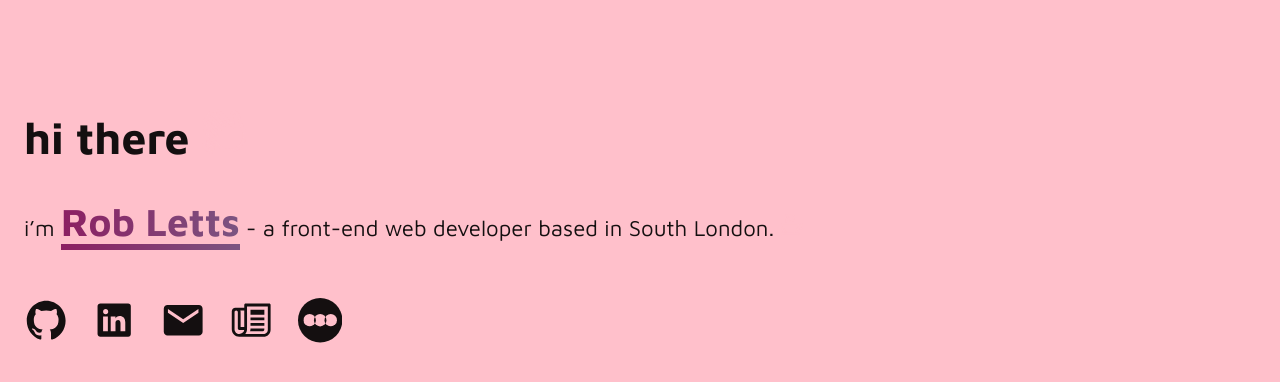
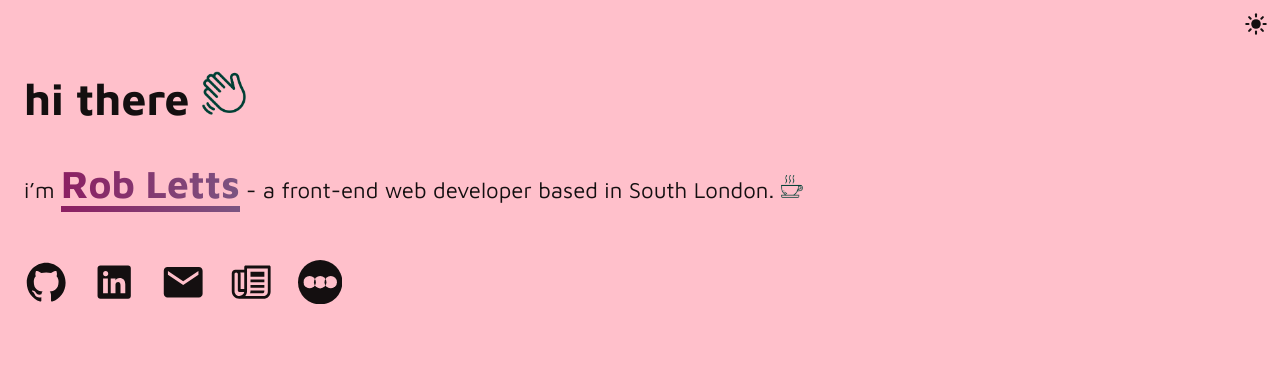
Before and after one commit to rob-letts/personal-site, a Nuxt app: page / in a window 1280 px wide. Shown: the top 382 px of the page. Built offline with nearby package versions, Linux system fonts and the light colour scheme.

Commit message:
feat: shared theme logic extracted to composable

```diff
--- a/components/SiteHeader.vue
+++ b/components/SiteHeader.vue
@@ -1,8 +1,18 @@
+<script setup lang="ts">
+import { useThemeStore } from "../composables/useThemeStore";
+const themeStore = useThemeStore();
+</script>
+
 <template>
 	<header>
 		<h1>
 			hi there
-			<img class="emoji" src="/logo-wave.png" alt="a waving hand emoji" />
+			<img
+				:class="{ invert: !themeStore.darkTheme }"
+				class="emoji"
+				src="/logo-wave.png"
+				alt="a waving hand emoji"
+			/>
 		</h1>
 
 		<p>
@@ -13,6 +23,7 @@
 				South London.
 				<img
 					class="emoji"
+					:class="{ invert: !themeStore.darkTheme }"
 					src="/logo-coffee.png"
 					alt="a coffee cup emoji"
 				/>
--- a/components/ThemeToggle.vue
+++ b/components/ThemeToggle.vue
@@ -1,42 +1,25 @@
 <script setup lang="ts">
-const darkThemeActive = ref<null | boolean>(null);
+import { useThemeStore } from "../composables/useThemeStore";
+const themeStore = useThemeStore();
+
 onMounted(() => {
-	const previousSetting = localStorage.getItem("darkThemeActive");
-
-	if (previousSetting) {
-		darkThemeActive.value = JSON.parse(previousSetting);
-		document.documentElement.classList.add(
-			darkThemeActive.value ? "darkTheme" : "lightTheme"
-		);
-	} else {
-		darkThemeActive.value = window?.matchMedia(
-			"(prefers-color-scheme: dark)"
-		).matches;
-	}
+	themeStore.initialiseTheme();
 });
-
-function toggleTheme() {
-	darkThemeActive.value = !darkThemeActive.value;
-}
-
-function saveThemePreference() {
-	toggleTheme();
-	localStorage.setItem(
-		"darkThemeActive",
-		JSON.stringify(darkThemeActive.value)
-	);
-	document.documentElement.classList.remove(
-		...document.documentElement.classList
-	);
-	document.documentElement.classList.add(
-		darkThemeActive.value ? "darkTheme" : "lightTheme"
-	);
-}
 </script>
 
 <template>
-	<button @click="saveThemePreference" class="theme-btn">
-		<SVGMoon v-if="darkThemeActive" />
+	<button @click="themeStore.setTheme">
+		<SVGMoon v-if="themeStore.darkTheme" />
 		<SVGSun v-else />
 	</button>
 </template>
+
+<style scoped>
+button {
+	width: 2rem;
+	position: fixed;
+	top: 1rem;
+	right: 1rem;
+	fill: var(--textColor);
+}
+</style>
--- /dev/null
+++ b/composables/useThemeStore.ts
@@ -0,0 +1,28 @@
+export function useThemeStore() {
+	return themeStore;
+}
+
+const themeStore = reactive({
+	darkTheme: <null | boolean>null,
+	setTheme() {
+		this.darkTheme = !this.darkTheme;
+		localStorage.setItem("darkThemeActive", JSON.stringify(this.darkTheme));
+		this.applyTheme();
+	},
+	initialiseTheme() {
+		const previousSetting = localStorage.getItem("darkThemeActive");
+		if (previousSetting) {
+			this.darkTheme = JSON.parse(previousSetting);
+			this.applyTheme();
+		} else {
+			this.darkTheme = window?.matchMedia(
+				"(prefers-color-scheme: dark)"
+			).matches;
+		}
+	},
+	applyTheme() {
+		const classList = document.documentElement.classList;
+		classList.remove(...document.documentElement.classList);
+		classList.add(this.darkTheme ? "darkTheme" : "lightTheme");
+	},
+});
```
Also changed, not shown: 1 other file (tests, documents, lock files or other folders).
